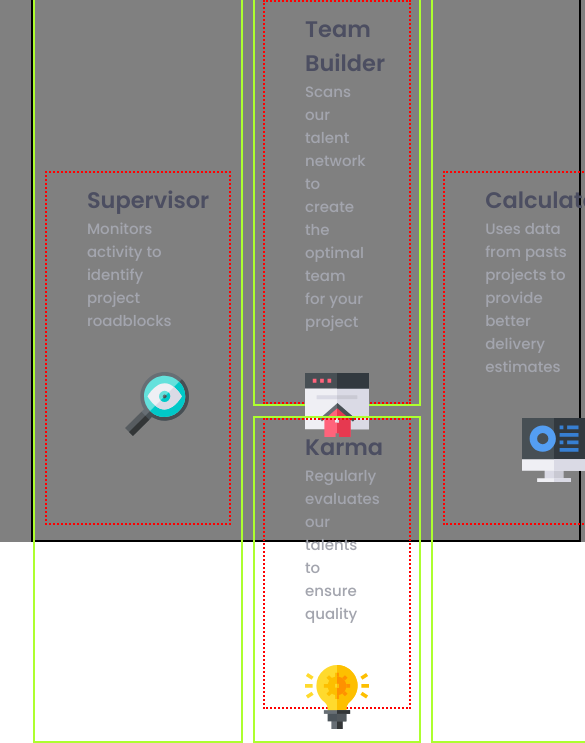
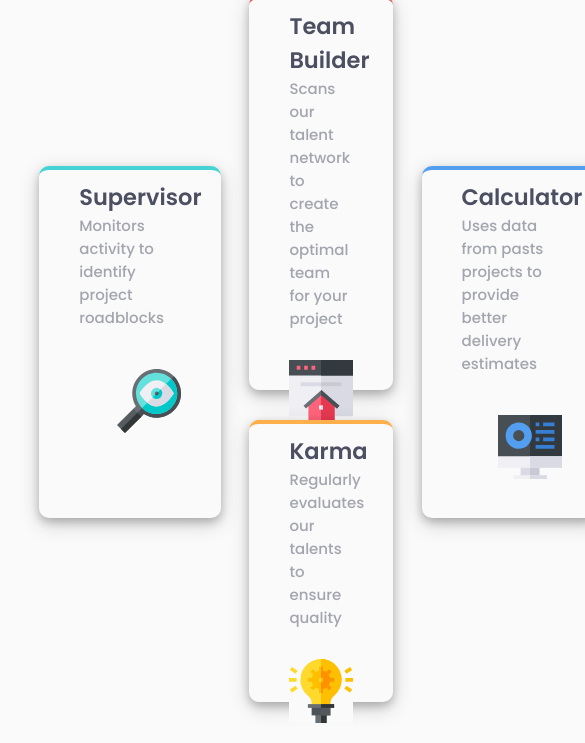
Before and after one commit to Medici305/Four-Card-Section, a website: page index.html in a window 390 px wide. Shown: the part 302-1045 px from the top of the page, 585 px wide, since content can reach past the window. Drawn offline with Linux system fonts and the light colour scheme.

Commit message:
COMPLETE NON RESPONSIVE

```diff
--- a/index.html
+++ b/index.html
@@ -23,28 +23,28 @@
         <div class="cards">
             <div class="grid-box">
                 <div class="item-one center">
-                    <div class="individual-cards">
+                    <div class="individual-cards green-border">
                         <h2>Supervisor</h2>
                         <p>Monitors activity to identify project roadblocks</p>
                         <img src="./resources/images/icon-supervisor.svg" alt="Supervisor-Image">
                     </div>
                 </div>
                 <div class="item-two">
-                    <div class="top-bottom-cards">
+                    <div class="top-bottom-cards red-border">
                         <h2>Team Builder</h2>
                         <p>Scans our talent network to create the optimal team for your project</p>
                         <img src="./resources/images/icon-team-builder.svg" alt="Team-Builder-Image">
                     </div>
                 </div>
                 <div class="item-three">
-                    <div class="top-bottom-cards">
+                    <div class="top-bottom-cards yellow-border">
                         <h2>Karma</h2>
                         <p>Regularly evaluates our talents to ensure quality</p>
                         <img src="./resources/images/icon-karma.svg" alt="Karma-Image">
                     </div>
                 </div>
                 <div class="item-four center">
-                    <div class="individual-cards">
+                    <div class="individual-cards blue-border">
                         <h2>Calculator</h2>
                         <p>Uses data from pasts projects to provide better delivery estimates</p>
                         <img src="./resources/images/icon-calculator.svg" alt="Calculator-Image">
--- a/resources/styles.css
+++ b/resources/styles.css
@@ -29,6 +29,7 @@ The designs were created to the following widths:
     padding: 0;
     margin: 0;
     box-sizing: border-box;
+    background: hsl(0, 0%, 98%);
 }
 
 html {
@@ -45,7 +46,6 @@ html {
 }
 
 .text {
-    background: hsl(0, 0%, 98%);
     height: 100%;
     width: 70%;
     margin: auto;
@@ -86,30 +86,24 @@ h4 {
     text-align: center;
 }
 
-.cards {
-    background: gray;
-}
-
 .cards .grid-box {
-    border: 2px solid black;
     height: 100%;
     width: 90%;
     margin: auto;
     display: grid;
-    grid-gap: 10px;
+    grid-row-gap: 30px;
+    grid-column-gap: 10px;
     grid: repeat(2, 1fr) / repeat(3, 1fr);
 }
 
 .item-one {
     grid-row: 1 / 3;
     grid-column: 1 / 2;
-    border: 2px solid greenyellow;
 }
 
 .item-two {
     grid-row: 1 / 2;
     grid-column: 2 / 3;
-    border: 2px solid greenyellow;
     display: flex;
     align-items: flex-end;
     justify-content: center;
@@ -118,7 +112,6 @@ h4 {
 .item-three {
     grid-row: 2 / 3;
     grid-column: 2 / 3;
-    border: 2px solid greenyellow;
     display: flex;
     align-items: flex-start;
     justify-content: center;
@@ -127,7 +120,6 @@ h4 {
 .item-four {
     grid-row: 1 / 3;
     grid-column: 3 / 4;
-    border: 2px solid greenyellow;
 }
 
 .grid-box .center {
@@ -137,14 +129,16 @@ h4 {
 }
 
 .individual-cards {
-    border: 2px dotted red;
+    box-shadow: 0 4px 8px 0 rgba(0, 0, 0, 0.2), 0 6px 20px 0 rgba(0, 0, 0, 0.19);
+    border-radius: 10px;
     width: 90%;
     height: 45%;
     padding: 10px 40px;
 }
 
 .top-bottom-cards {
-    border: 2px dotted red;
+    box-shadow: 0 4px 8px 0 rgba(0, 0, 0, 0.2), 0 6px 20px 0 rgba(0, 0, 0, 0.19);
+    border-radius: 10px;
     width: 90%;
     height: 90%;
     padding: 10px 40px;
@@ -161,7 +155,7 @@ h4 {
 }
 
 .top-bottom-cards img {
-    margin-top: 40px;
+    margin-top: 30px;
     float: right;
 }
 
@@ -179,6 +173,22 @@ h4 {
     margin-top: 40px;
     float: right;
 }
+
+.green-border {
+    border-top: 4px solid hsl(180, 62%, 55%);
+}
+
+.red-border {
+    border-top: 4px solid hsl(0, 78%, 62%);
+}
+
+.yellow-border {
+    border-top: 4px solid hsl(34, 97%, 64%);
+}
+
+.blue-border {
+    border-top: 4px solid hsl(212, 86%, 64%);
+}
 /* Sections */
 /* Sections */
 /* Sections */
```
